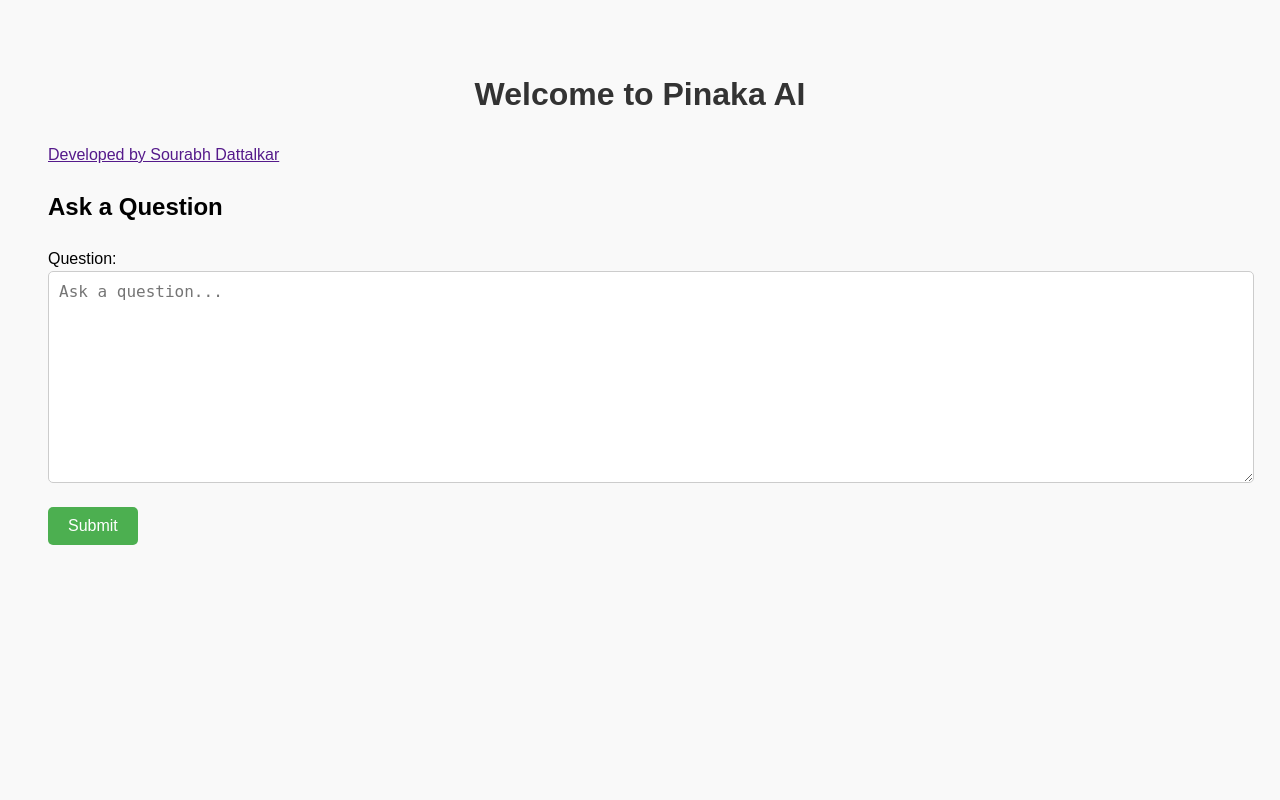
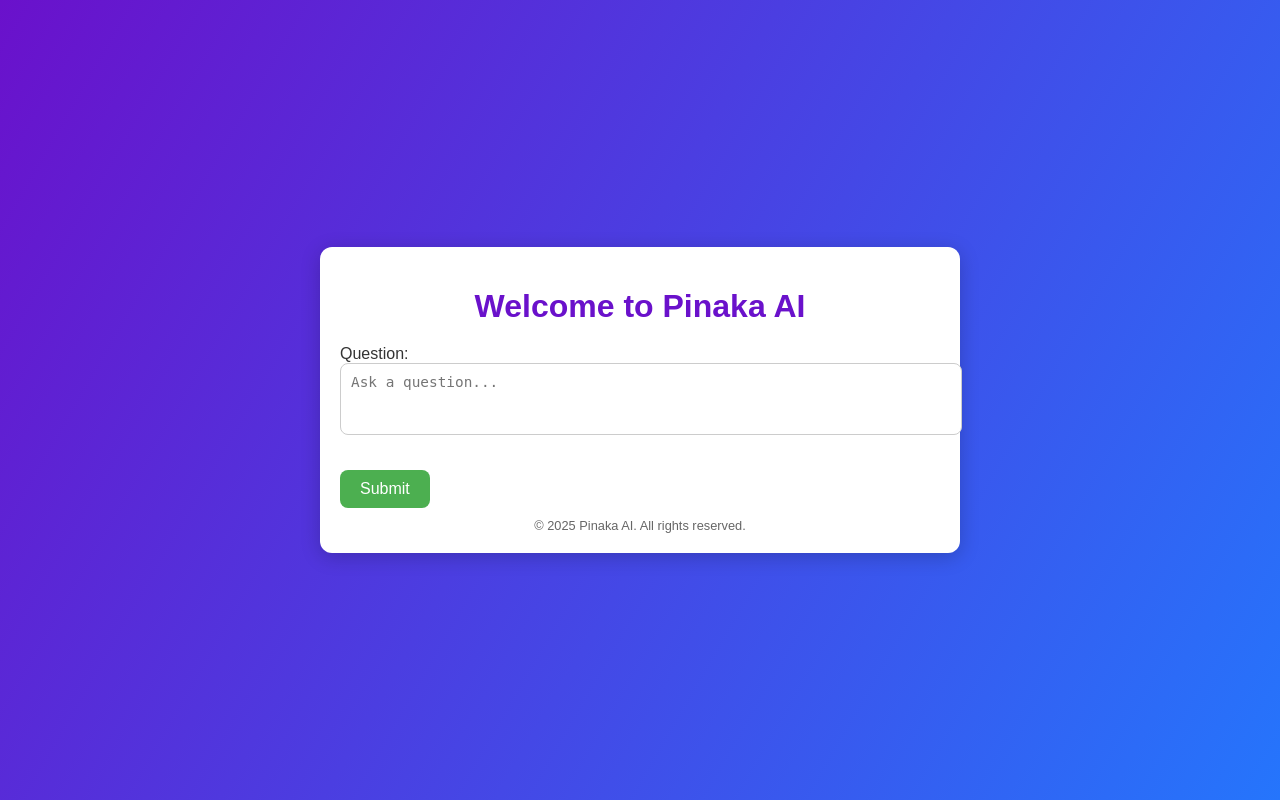
Before and after one commit to sourabhdattalkar/pinaka-ai, a Django app: page / in a window 1280 px wide. Run offline with Django 4.2, Linux system fonts and the light colour scheme.

Commit message:
5th commit for AI with New Design

````diff
--- a/ai_chat/templates/ai_chat/home.html
+++ b/ai_chat/templates/ai_chat/home.html
@@ -7,74 +7,85 @@
     <link rel="stylesheet" href="https://cdnjs.cloudflare.com/ajax/libs/font-awesome/6.0.0-beta3/css/all.min.css">
     <style>
         body {
-            font-family: Arial, sans-serif;
-            line-height: 1.6;
-            background-color: #f9f9f9;
+            font-family: 'Arial', sans-serif;
+            background: linear-gradient(120deg, #6a11cb, #2575fc);
+            margin: 0;
+            padding: 0;
+            display: flex;
+            justify-content: center;
+            align-items: center;
+            height: 100vh;
+            color: #fff;
+        }
+
+        .container {
+            background: #fff;
+            border-radius: 12px;
+            box-shadow: 0 4px 20px rgba(0, 0, 0, 0.2);
             padding: 20px;
+            max-width: 600px;
+            width: 100%;
+            color: #333;
         }
 
         h1 {
+            font-size: 2rem;
+            margin-bottom: 20px;
             text-align: center;
-            color: #333;
+            color: #6a11cb; /* Welcome font color changed */
         }
 
-        .response-container {
-            margin-top: 30px;
-            background-color: #fff;
-            padding: 20px;
-            border-radius: 8px;
-            box-shadow: 0 2px 4px rgba(0, 0, 0, 0.1);
-            max-width: 800px;
-            margin: 20px auto;
-        }
-
-        .response-container h2 {
-            color: #333;
-        }
-
-        .response-container p {
-            font-size: 1rem;
-            color: #555;
-        }
-
-        pre {
-            background-color: #f4f4f4;
-            padding: 15px;
-            border-radius: 5px;
-            font-size: 1rem;
-            line-height: 1.4;
-            overflow-x: auto;
-            white-space: pre-wrap;
-            word-wrap: break-word;
-        }
-
-        .response-container pre code {
-            display: block;
-            background: transparent;
-            color: #333;
-            font-family: 'Courier New', Courier, monospace;
+        form {
+            margin-top: 20px;
         }
 
         textarea {
             width: 100%;
+            height: 50px; /* Smaller question box */
             padding: 10px;
-            font-size: 1rem;
-            border-radius: 5px;
+            font-size: 0.9rem;
+            border-radius: 8px;
             border: 1px solid #ccc;
+            margin-bottom: 15px;
+            resize: none;
         }
 
         button {
-            background-color: #4CAF50;
-            color: white;
+            background: #4CAF50;
+            color: #fff;
+            font-size: 1rem;
             padding: 10px 20px;
             border: none;
-            border-radius: 5px;
+            border-radius: 8px;
             cursor: pointer;
-            font-size: 1rem;
+            transition: background 0.3s ease;
         }
 
         button:hover {
-            background-color: #45a049;
+            background: #45a049;
+        }
+
+        .response-container {
+            margin-bottom: 20px;
+            max-height: 150px; /* Set height for response box */
+            overflow-y: auto; /* Add scrollbar for long content */
+            background: #f4f4f4;
+            padding: 15px;
+            border-radius: 8px;
+            box-shadow: 0 2px 10px rgba(0, 0, 0, 0.1);
+        }
+
+        .response-container pre {
+            background: #333;
+            color: #fff;
+            padding: 10px;
+            border-radius: 8px;
+            font-size: 0.9rem;
+            overflow-x: auto;
+        }
+
+        .response-container pre code {
+            font-family: 'Courier New', monospace;
         }
 
         .loading-message {
@@ -83,38 +94,46 @@
             font-size: 0.9rem;
             color: #555;
         }
+
+        footer {
+            margin-top: 10px;
+            font-size: 0.8rem;
+            color: #666;
+            text-align: center;
+        }
     </style>
 </head>
 <body>
-    <div style="padding: 20px;">
-        <h1>Welcome to Pinaka AI </h1>
-        <div>
-            <a href="">Developed by Sourabh Dattalkar</a>
-        </div>
-
-        <h2>Ask a Question</h2>
-        <form id="chat-form" method="post">
-            {% csrf_token %}
-            {{ form.as_p }}  <!-- Render the form (question input field) -->
-            <button type="submit" id="submit-button">Submit</button>
-            <span class="loading-message" id="loading-message" style="display: none;">Wait for response...</span>
-        </form>
+    <div class="container">
+        <h1>Welcome to Pinaka AI</h1>
 
         <div class="response-container" id="response-container" style="display: none;">
             <h2>Response</h2>
             <div id="response-text"></div>
         </div>
+
+        <form id="chat-form" method="post">
+            {% csrf_token %}
+            {{ form.as_p }}
+            <button type="submit" id="submit-button">Submit</button>
+            <span class="loading-message" id="loading-message" style="display: none;">Wait for response...</span>
+        </form>
+
+        <footer>
+            © 2025 Pinaka AI. All rights reserved.
+        </footer>
     </div>
 
     <script>
         document.getElementById('chat-form').addEventListener('submit', function(e) {
-            e.preventDefault();  // Prevent the default form submission
+            e.preventDefault();
 
             const question = document.querySelector('textarea[name="question"]').value;
             const loadingMessage = document.getElementById('loading-message');
-            const submitButton = document.getElementById('submit-button');
+            const responseContainer = document.getElementById('response-container');
+            const responseText = document.getElementById('response-text');
 
-            // Show the loading message
+            // Show loading message
             loadingMessage.style.display = 'inline';
 
             fetch("{% url 'get_response' %}", {
@@ -123,46 +142,33 @@
                     'Content-Type': 'application/json',
                     'X-CSRFToken': '{{ csrf_token }}'
                 },
-                body: JSON.stringify({ question: question })  // Send question as JSON
+                body: JSON.stringify({ question: question })
             })
             .then(response => response.json())
             .then(data => {
-                const responseContainer = document.getElementById('response-container');
-                const responseText = document.getElementById('response-text');
-
                 if (data.response) {
-                    responseContainer.style.display = 'block';  // Show response container
-                    responseText.innerHTML = formatResponse(data.response);  // Format and display the response
+                    responseContainer.style.display = 'block';
+                    responseText.innerHTML = formatResponse(data.response);
                 } else {
                     alert('Error: ' + data.error);
                 }
             })
-            .catch(error => console.log('Error:', error))  // Log any fetch errors
+            .catch(error => console.log('Error:', error))
             .finally(() => {
-                // Hide the loading message once the response is processed
                 loadingMessage.style.display = 'none';
             });
         });
 
         function formatResponse(response) {
-            // This function formats the response text, highlighting code blocks and general text.
             let formattedResponse = response;
 
-            // Highlight Python code blocks
             formattedResponse = formattedResponse.replace(/```python([\s\S]*?)```/g, (match, code) => {
-                return `<pre><code class="python-code">${code.trim()}</code></pre>`;
+                return `<pre><code>${code.trim()}</code></pre>`;
             });
 
-            // Highlight C code blocks
             formattedResponse = formattedResponse.replace(/```c([\s\S]*?)```/g, (match, code) => {
-                return `<pre><code class="c-code">${code.trim()}</code></pre>`;
+                return `<pre><code>${code.trim()}</code></pre>`;
             });
-
-            // Format email or general text (non-code)
-            if (!formattedResponse.includes('<pre>')) {
-                // Wrap plain text in <p> tags for better readability
-                formattedResponse = `<p>${formattedResponse.replace(/\n/g, '<br>')}</p>`;
-            }
 
             return formattedResponse;
         }
````
